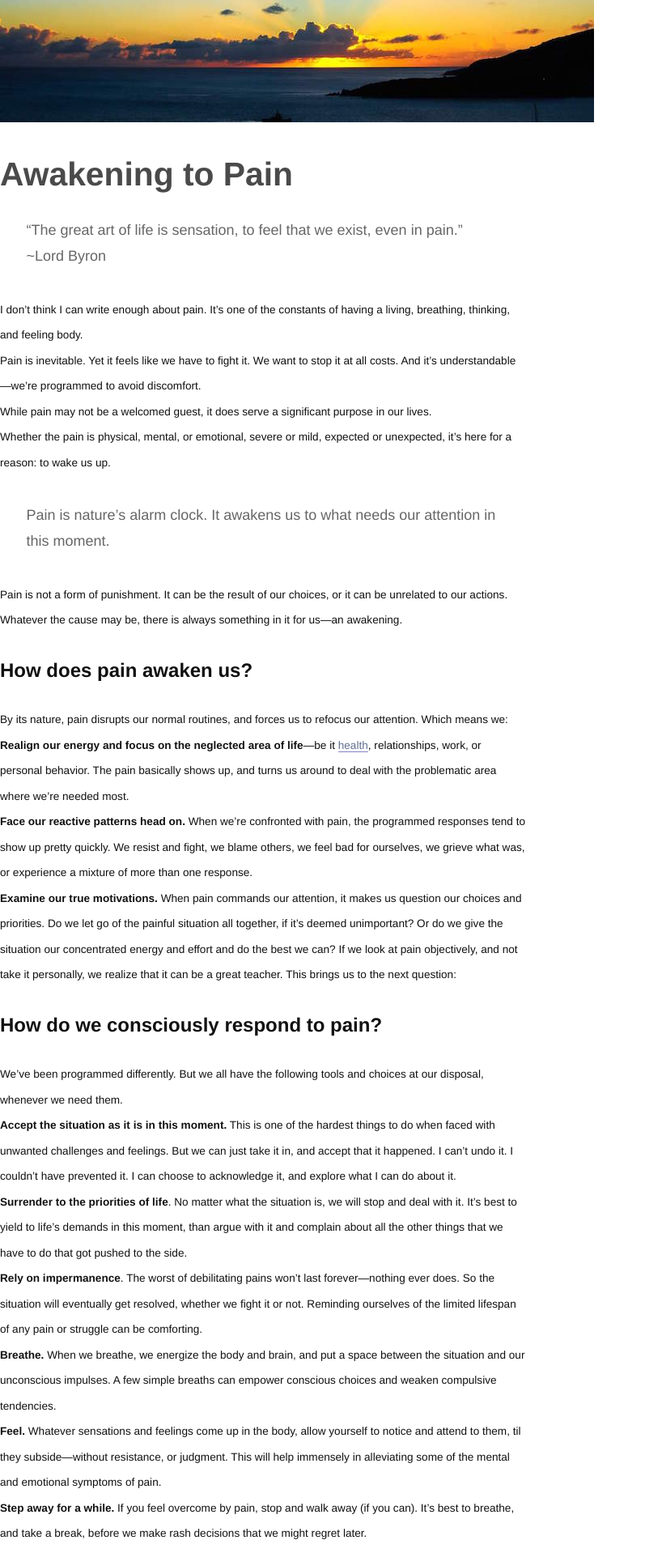
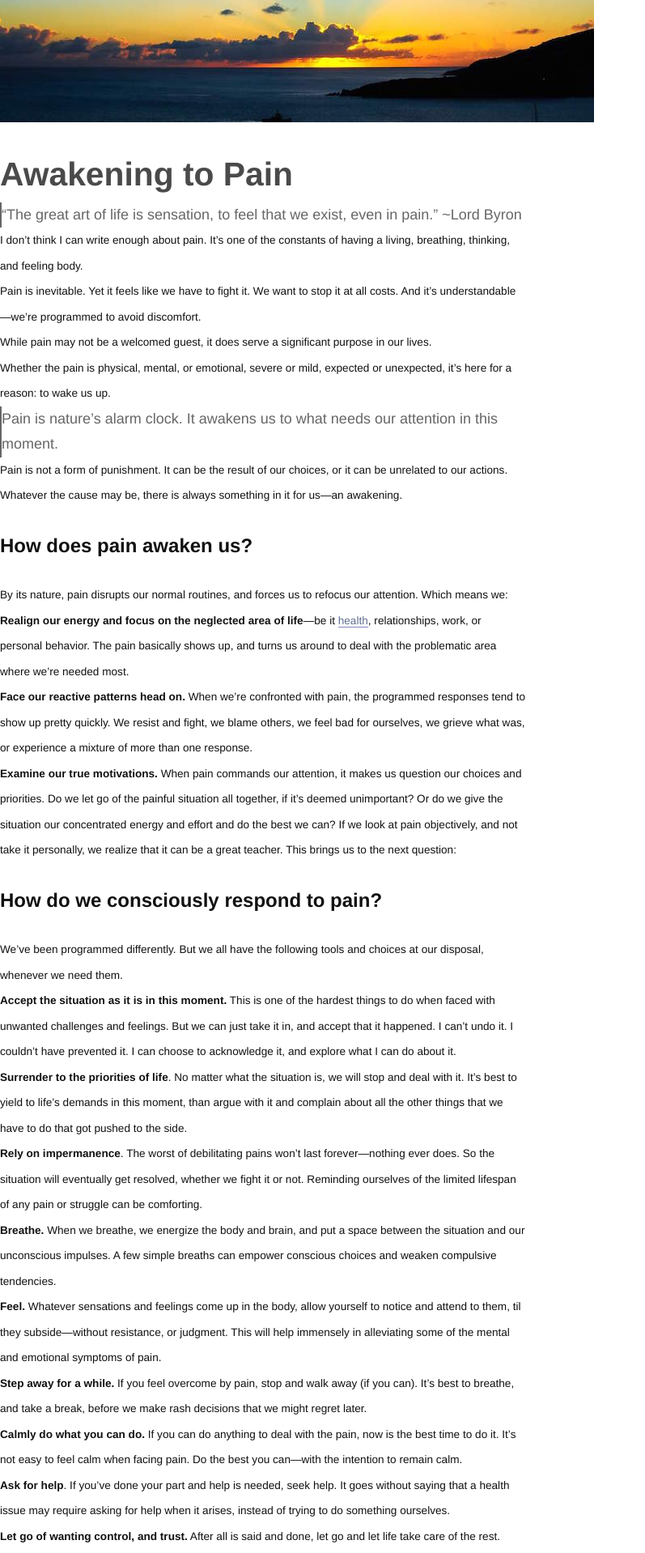
Before and after one commit to onewithnow/onewithnow.github.io, a Jekyll site: the page built from index.html, in a window 1280 px wide. Shown: the part 540-2458 px from the top of the page at 81% size, without its empty margins (0-797 px from the left). Built offline with Jekyll 4.4.1, drawn with Linux system fonts in a browser that asks for light colours; Markdown is read by kramdown in place of the engine named in the settings.

Commit message:
CSS edits

```diff
--- a/css/main.css
+++ b/css/main.css
@@ -173,9 +173,7 @@
 
 .post {
   blockquote {
-    margin: 1.8em .8em;
-    border-left: 2px solid $gray;
-    padding: 0.1em 1em;
+    border-left: 2px solid #666666;
     color: #666666;
     font-size: 18px;
   }
```
